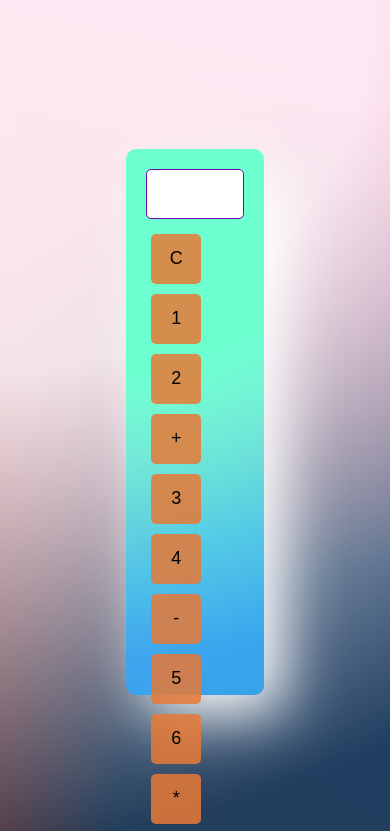
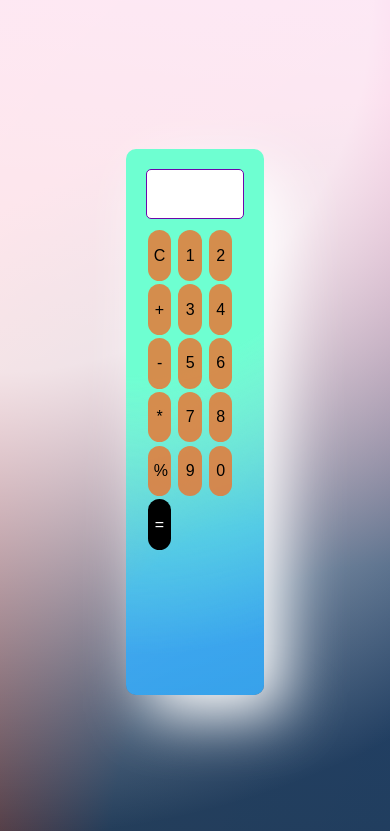
Before and after one commit to Tiyasbanerjee/web-calculator-1.o, a plain HTML site: page index.html in a window 390 px wide. Shown: the top 831 px of the page. Drawn offline with Linux system fonts and the light colour scheme.

Commit message:
fix the button , and make them responsive

```diff
--- a/style.css
+++ b/style.css
@@ -67,22 +67,25 @@ body {
   box-sizing: border-box;       /* Include padding in width */
 }
 
-/* General button styling */
+
 button {
-  width: 50px;                  /* Square buttons */
-  height: 50px;
-  margin: 5px;                  /* Space between buttons */
-  font-size: 18px;              /* Number/operator size */
-  border: none;                 /* No border */
-  border-radius: 5px;           /* Rounded corners */
-  cursor: pointer;              /* Pointer on hover */
-  background-color: #e77a37d9;    /* Light gray buttons */
-  transition: background-color 0.2s; /* Smooth hover */
+  height: 6vh ;
+  width: 6vw;
+  margin: .1rem;
+  font-size: 1rem;
+  border: none;
+  border-radius: 1rem;
+  cursor: pointer;
+  background-color: #e77a37d9;
+  transition: background-color 0.2s;
 }
 
-/* Hover effect for general buttons */
+
+
+
 button:hover {
-  background-color: #0f3f7a;    /* Slightly darker on hover */
+  background-color: #0f3f7a;
+  box-shadow: #fff;
 }
 
 /* Operator buttons (+, -, *, /, =) */
```
